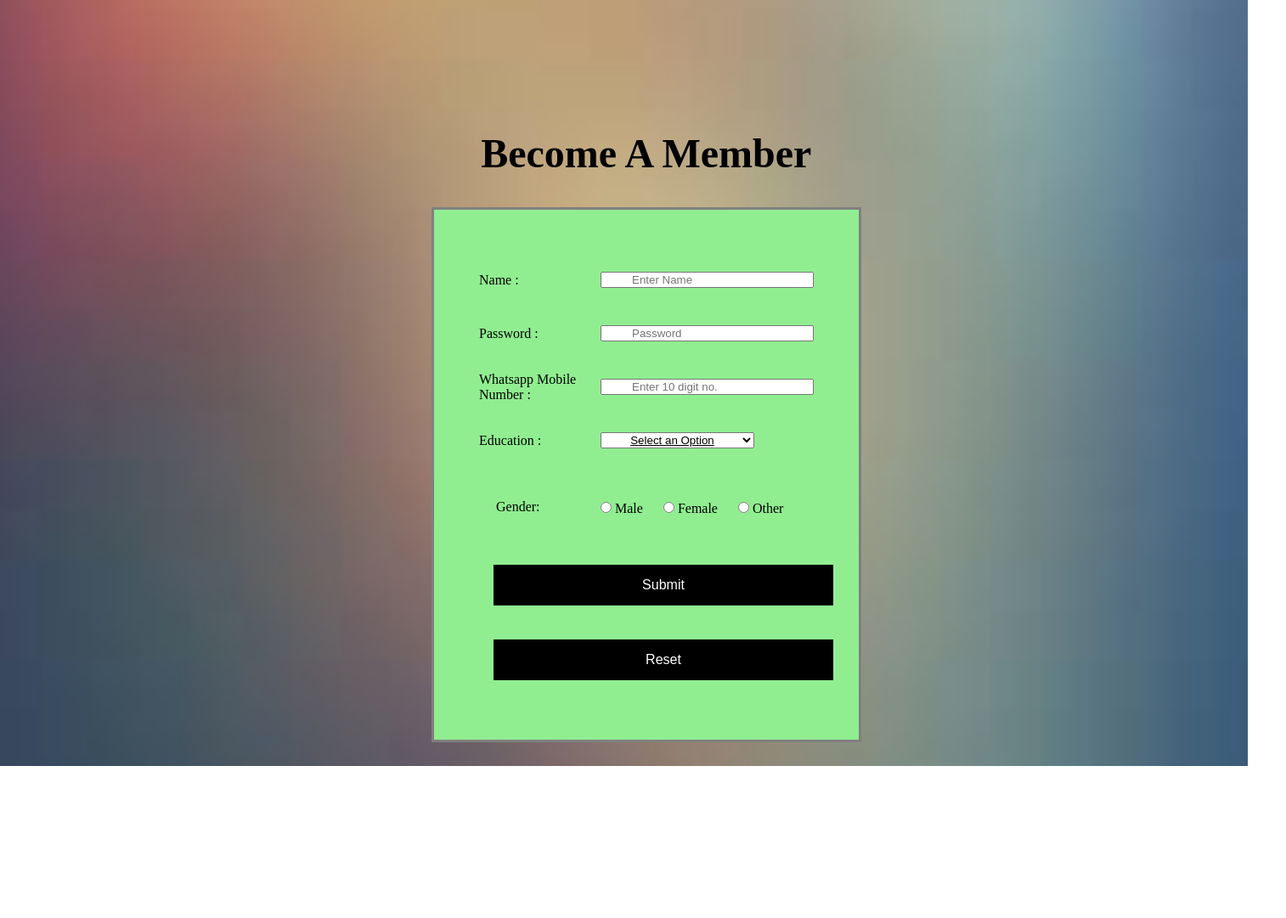
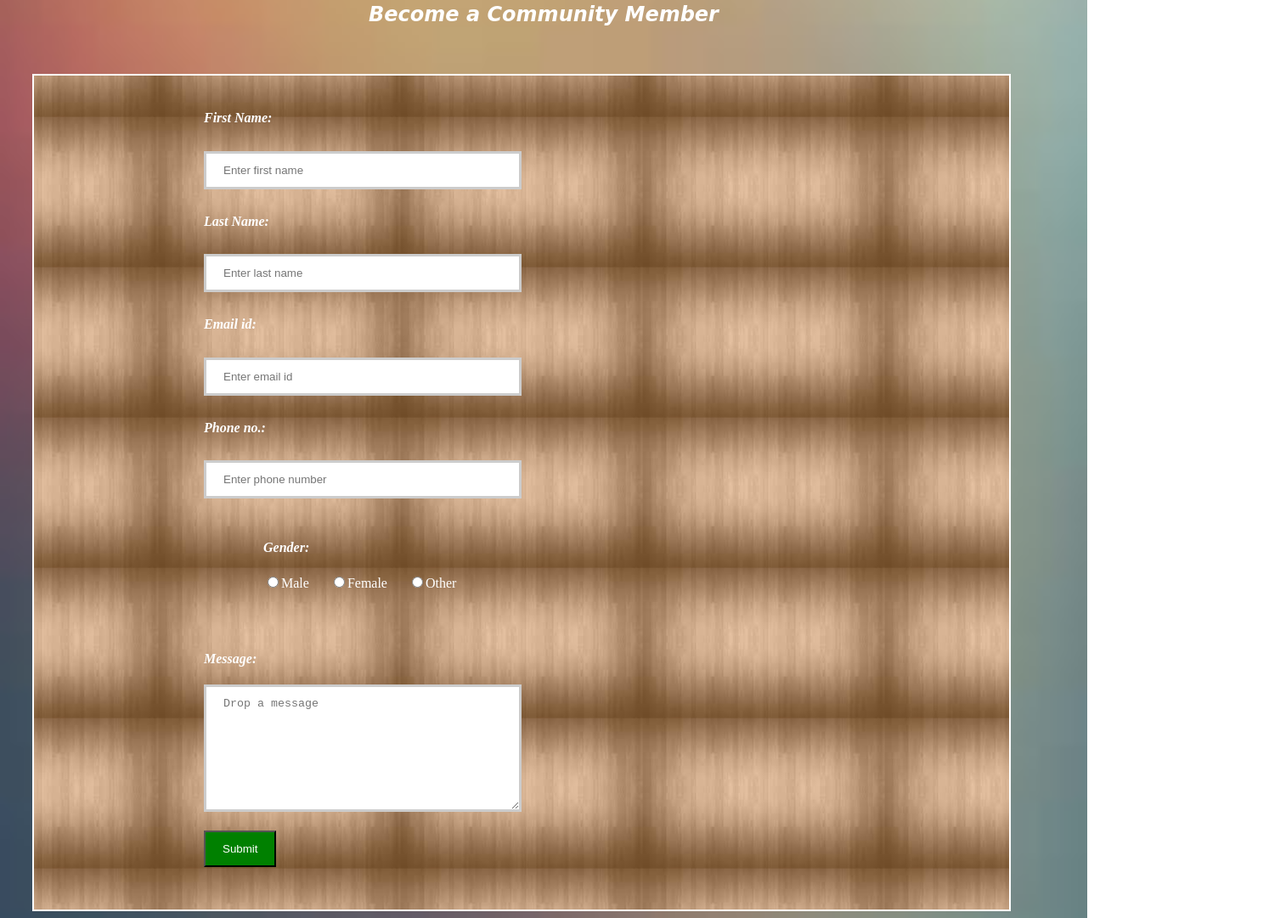
Before and after one commit to Mayank12899/WT, a plain HTML site: page becomeamember.html in a window 1280 px wide. Shown: the part 755-1836 px from the top of the page at 85% size, 1514 px wide, since content can reach past the window. Before the commit the page ends 1657 px from the top, so only its background shows below. Drawn offline with nearby package versions, Linux system fonts and the light colour scheme; files whose address does not match are found by name; a web font is replaced by a local one.

Commit message:
form without validation

```diff
--- a/becomeamember.html
+++ b/becomeamember.html
@@ -17,78 +17,70 @@
    <script src="https://ajax.googleapis.com/ajax/libs/jquery/1.11.0/jquery.min.js"></script>
 <script src="C:/Users/Asus/Desktop/CC Web/HTML Test/parallax.js"></script>
 <style>
-    .forma{
-        padding: 20px;
-        padding-left: 0px;
+    form{
 
+        width: 75%;
+        border: 2px solid white;
+        margin-left: 30px;
+        padding: 100px;
+        padding-bottom: 0;
+        padding-top: 20px;
     }
-    input[type="button" i]{
-        padding: 50px;
-        padding-bottom: 0;
+   h2{
+    font-style:italic;
+    color: white;
+}
+
+h4{
+    font-style:italic;
+    color:white;
+}
+
+input[type=submit] {
+  background-color: green;
+  color: white;
+  padding: 12px 20px;
+  cursor: pointer;
+}
+
+input[type=text] {
+  width: 50%;
+  padding: 12px 20px;
+  margin: 8px 0;
+  box-sizing: border-box;
+  border: 3px solid #ccc;
+}
+
+input[type=text]:focus {
+  border: 3px solid #555;
+}
+
+textarea {
+  font-style:Verdana;
+  width: 50%;
+  height: 150px;
+  padding: 12px 20px;
+  box-sizing: border-box;
+  border: 3px solid #ccc;
+}
+
+textarea[type=text]:focus {
+  border: 3px solid #555;
+}
+    .For{
+        padding: 100px;
+        padding-bottom: 50px;
         padding-top: 0;
-        text-align: center;
-        align-self: center;
-    }
-    .Frm{
-        padding-left: 500px;
-        padding-bottom: 20px;
-        background-position: center;
-        width: 40%;
-    }
-    form{
-        border: 3px solid grey;
-        padding: 50px;
-        background: lightgreen;
-
-    }
-    p{
-        align-content: flex-start;
-        font-size: 1em;
-        font-family: 'Merriweather', serif;
-    }
-    #butt{
-
-        padding: 10px;
-        font-size: 1em;
     }
     .Gen{
-        padding: 20px;
+        color: white;
+        margin-left: 50px;
     }
-    input{
+    .Choice{
+        margin-right: 20px;
+        margin-bottom: 30px;
         display: inline-block;
-        margin: 20px;
-        margin-right: 0;
-        padding: 35px;
-        padding-bottom: 0;
-        padding-top: 0;
     }
-    select{
-        padding: 30px;
-        padding-top: 0;
-        padding-bottom: 0;
-        text-align: center;
-        margin-left: 20px;
-        display: inline-block;
-        margin: 20px;
-        text-decoration: underline;
-    }
-    .suu{
-        align-self: right;
-    }
-    input[type="button" i] {
-      background-color: black; /* Green */
-  border: none;
-  color: white;
-  padding: 15px 32px;
-  text-align: center;
-  text-decoration: none;
-  display: inline-block;
-  font-size: 16px;
-    margin-left: 20px;
-        width: 100%;
-        margin-right: 20px;
-
-}
 
 </style>
 </head>
@@ -102,6 +94,7 @@
     </div>
 
     <div class="Parallax" data-parallax="scroll" data-image-src="Images/images1.jpeg">
+
    <nav>
 
     <div class="Hea">
@@ -117,7 +110,7 @@
             <li><a href="#">Community</a></li>
         <li><a href="gallery.html">Gallery</a></li>
         <li><a href="becomeamember.html">Join Us</a></li>
-            <li><a href="https://www.instagram.com/climatecrisis_awareness/?igshid=1ioux96k17co3">Instagram</a></li>
+            <li><a href="https://www.instagram.com/climatecrisis_awareness/?igshid=1ioux96k17co3">Insta</a></li>
 
         </ul>
     </nav>  <br><br><br>
@@ -129,123 +122,59 @@
           })
         })
     </script>
+    <h2>
+<center>
+Become a Community Member
+</center>
+</h2>
+   <br><br>
+    <form action="" method ="post">
 
-    <div class="Frm">
-      <center>
-     <h1>
-        Become A Member
-    </h1>
-    <br><br>
+<div class="For">
+    <h4>First Name: </h4>
+<input type ="text" placeholder="Enter first name" name=" first name" maxlength="5" />
 
- </center>
- <form id="demo1" action="doc.php" method="post" name = "reg">
-     <table>
-        <tr>
-            <td>
-                <p>Name :</p>
-         </td>
-         <td>
-             <input id="tt" type="textbox" placeholder = "Enter Name">
-         </td>
 
-        </tr>
+<h4>Last Name: </h4>
+<input type ="text" placeholder="Enter last name" name=" last name" maxlength="5" />
 
-         <tr>
-             <td>
-                 Password :
-             </td>
-             <td>
-                 <input type="password" placeholder="Password" name="name">
-             </td>
-         </tr>
-         <tr>
-             <td>
-                 Whatsapp Mobile Number :
-             </td>
-             <td>
-                  <input id = "block" type="text" placeholder ="Enter 10 digit no." name = "WNo">
 
-             </td>
-         </tr>
-         <tr>
-             <td>
-                  Education :
-             </td>
-             <td>
-        <select name="" id="" placeholder ="Select Education">
-        <option value="none" selected disabled hidden>
-          Select an Option
-      </option>
-       <option value="HSC">HSC</option>
-       <option value="SSC">SSC</option>
-       <option value="College Going">College Going</option>
-       <option value="Masters">Masters</option>
-       <option value="PhD">PhD</option>
-   </select>
+<h4>Email id:</h4>
+<input type ="text" placeholder="Enter email id" name=" email id" maxlength="5" />
 
-             </td>
-         </tr>
+<h4>Phone no.:</h4>
+<input type ="text" placeholder="Enter phone number" name=" phone no." maxlength="5" />
 
-                   <div>
-               <tr>
-                <td>
-                   <p class="Gen">
+<div class="Gen">
+    <h4>Gender:
+     </h4>
+     <div class="Choice">
+            <input type ="radio" name="gender" value ="on" />Male
+     </div>
+     <div class="Choice">
+            <input type ="radio" name="gender" value ="on" />Female
 
-                Gender:
-                   </p>
-                       </td>
-               <td>
-    <input type="radio" name="Gender">  Male
+     </div>
+     <div class="Choice">
+            <input type ="radio" name="gender" value ="on" />Other
 
-    <input type="radio" name="Gender">  Female
+     </div>
 
-    <input type="radio" name="Gender">  Other
+</div>
 
-           </td>
-                </tr>
 
-                   </div>
-         </table>
+<h4>Message:</h4>
+<textarea type ="text" placeholder="Drop a message" name=" description" rows ="3" cols="50">
+</textarea>
 
-    <center>
-       <div class="suu">
-            <input align="center"id="demo1" type="button" value="Submit" onclick="return Validate();">
-        <br>
-    <input align ="right"type="button" value="Reset">
 
-       </div>
+<br><br>
+<input type ="submit" value="Submit" />
 
-    </center>
+</div>
 
 
 
-
- </form>
-
-
-  </div>
-
-        <!-- The core Firebase JS SDK is always required and must be listed first -->
-<script src="https://www.gstatic.com/firebasejs/6.5.0/firebase-app.js"></script>
-
-<!-- TODO: Add SDKs for Firebase products that you want to use
-     https://firebase.google.com/docs/web/setup#config-web-app -->
-
-<script>
-  // Your web app's Firebase configuration
-  var firebaseConfig = {
-    apiKey: "AIzaSyBNbd9poKPRUmzGm6_k317jlGGRC5_XLoI",
-    authDomain: "form-climate-change.firebaseapp.com",
-    databaseURL: "https://form-climate-change.firebaseio.com",
-    projectId: "form-climate-change",
-    storageBucket: "",
-    messagingSenderId: "1054620611305",
-    appId: "1:1054620611305:web:69d4489557dfba82"
-  };
-  // Initialize Firebase
-  firebase.initializeApp(firebaseConfig);
-</script>
-   <script src="link.js"></script>
-
+</form>
 </body>
 </html>
--- a/link.js
+++ /dev/null
@@ -1 +0,0 @@
-window.alert("Works");
```
Also changed, not shown: newform.html (+95 -18 lines), Images/X.jpg (added).
